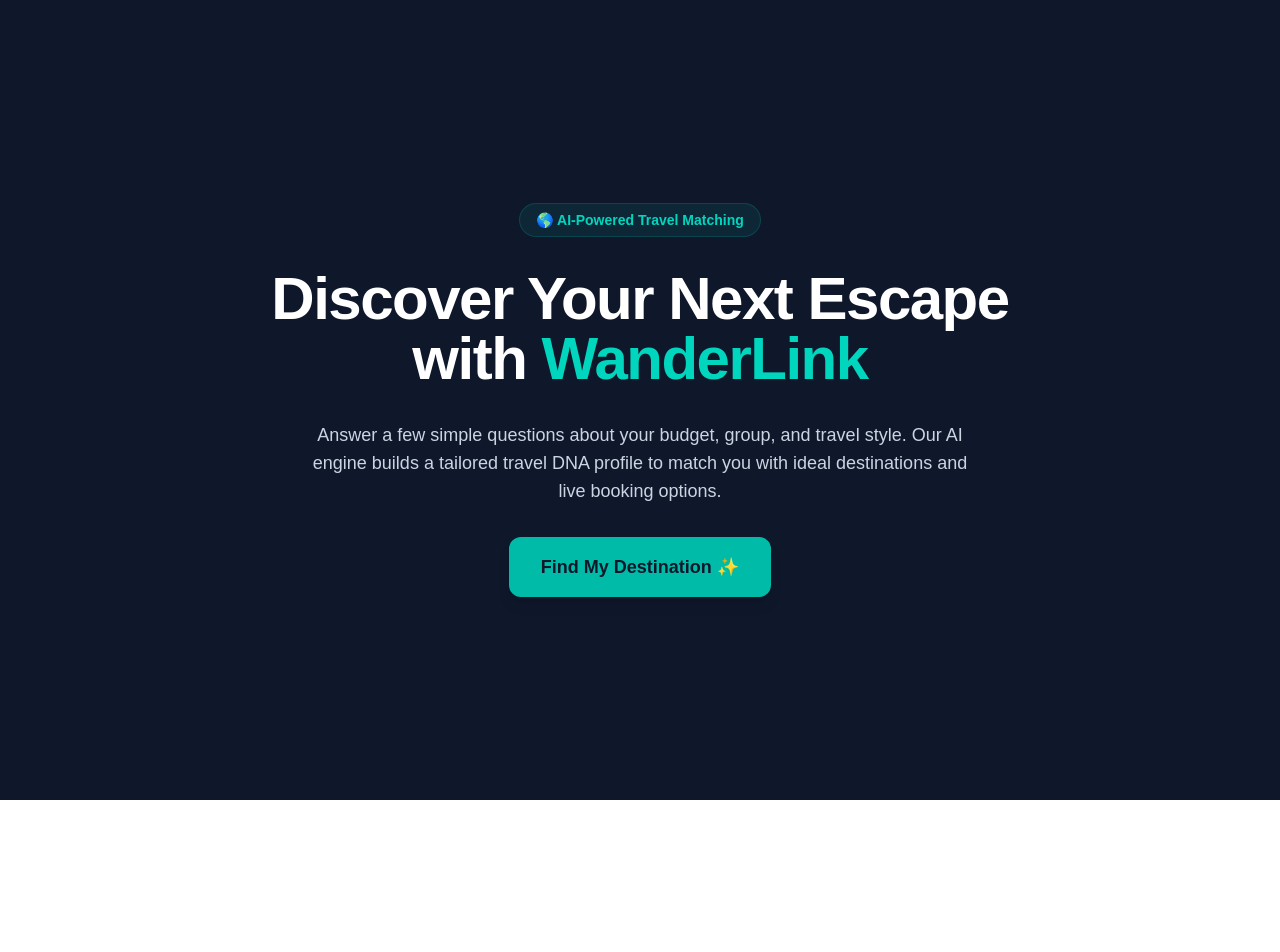
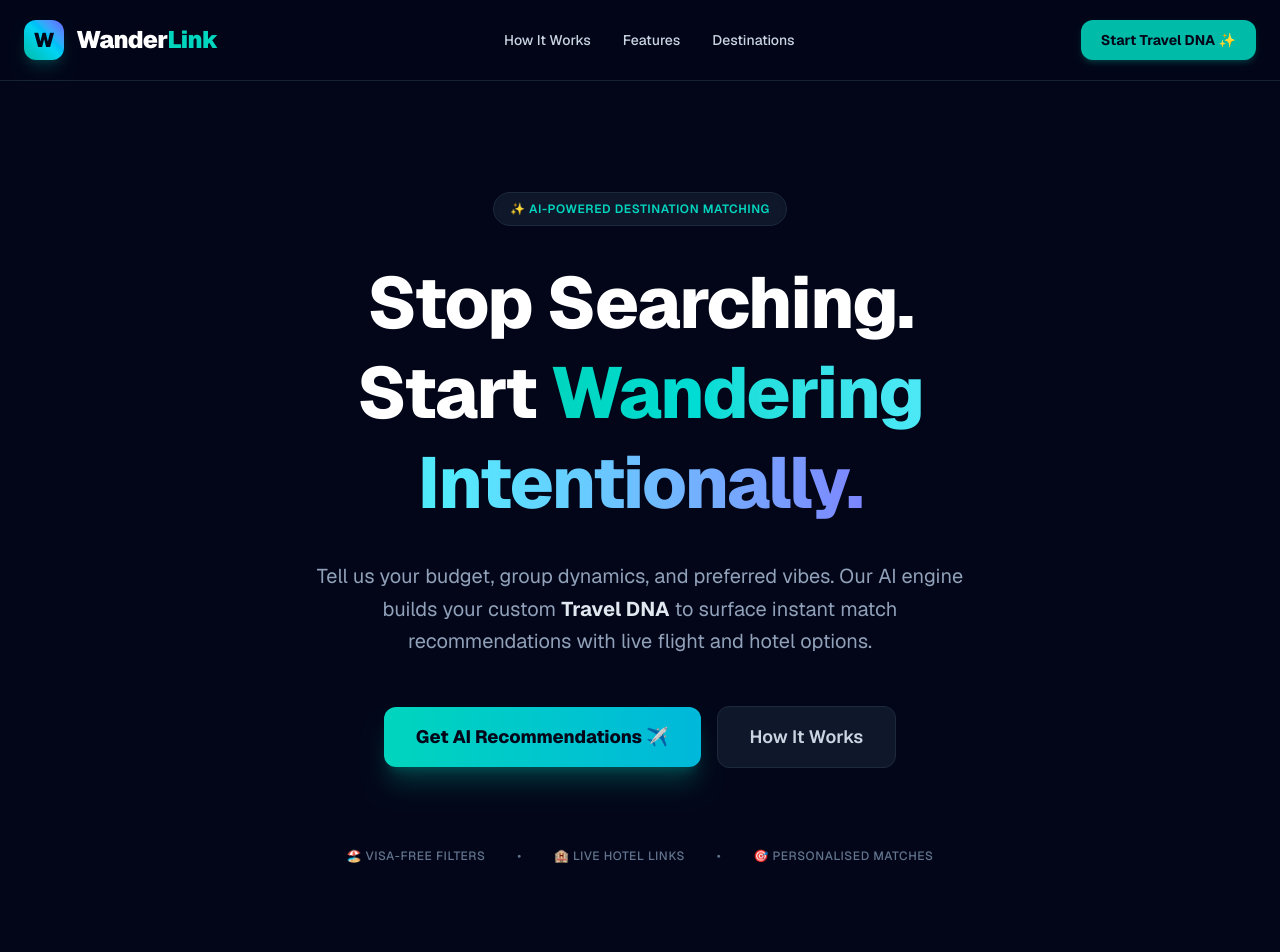
Before and after one commit to BanerjeeArindam/wanderlink, a Next.js app: page / in a window 1280 px wide. Shown: the top 952 px of the page. Before the commit the page ends 800 px from the top, so only its background shows below. Built offline with nearby package versions, Linux system fonts and the light colour scheme.

Commit message:
Build modern landing page with hero, features, and image cards

```diff
--- a/app/page.tsx
+++ b/app/page.tsx
@@ -2,26 +2,193 @@
 
 export default function Home() {
   return (
-    <main className="min-h-screen bg-slate-900 text-white flex flex-col justify-center items-center px-6 text-center">
-      <div className="max-w-3xl space-y-8">
-        <span className="bg-teal-500/10 text-teal-400 border border-teal-500/20 text-sm font-semibold px-4 py-1.5 rounded-full inline-block">
-          🌎 AI-Powered Travel Matching
-        </span>
-        <h1 className="text-4xl sm:text-6xl font-extrabold tracking-tight">
-          Discover Your Next Escape with <span className="text-teal-400">WanderLink</span>
-        </h1>
-        <p className="text-lg text-slate-300 max-w-2xl mx-auto">
-          Answer a few simple questions about your budget, group, and travel style. Our AI engine builds a tailored travel DNA profile to match you with ideal destinations and live booking options.
-        </p>
-        <div>
+    <div className="min-h-screen bg-slate-950 text-slate-100 font-sans selection:bg-teal-500 selection:text-slate-950">
+
+      {/* 🧭 NAVIGATION BAR */}
+      <nav className="fixed top-0 left-0 right-0 z-50 bg-slate-950/80 backdrop-blur-md border-b border-slate-800/80">
+        <div className="max-w-7xl mx-auto px-6 h-20 flex justify-between items-center">
+          <div className="flex items-center space-x-3">
+            <div className="w-10 h-10 rounded-xl bg-gradient-to-tr from-teal-500 via-cyan-400 to-indigo-500 flex items-center justify-center text-slate-950 font-black text-xl shadow-lg shadow-teal-500/20">
+              W
+            </div>
+            <span className="text-2xl font-black tracking-tight text-white">
+              Wander<span className="text-teal-400">Link</span>
+            </span>
+          </div>
+
+          <div className="hidden md:flex items-center space-x-8 text-sm font-medium text-slate-300">
+            <a href="#how-it-works" className="hover:text-teal-400 transition-colors">How It Works</a>
+            <a href="#features" className="hover:text-teal-400 transition-colors">Features</a>
+            <a href="#styles" className="hover:text-teal-400 transition-colors">Destinations</a>
+          </div>
+
           <Link
             href="/questionnaire"
-            className="inline-block bg-teal-500 hover:bg-teal-400 text-slate-900 font-bold px-8 py-4 rounded-xl text-lg shadow-lg hover:shadow-teal-500/20 transition-all transform hover:-translate-y-0.5"
+            className="px-5 py-2.5 rounded-xl bg-teal-500 hover:bg-teal-400 text-slate-950 font-bold text-sm shadow-md shadow-teal-500/20 hover:shadow-teal-500/40 transition-all transform hover:-translate-y-0.5"
           >
-            Find My Destination ✨
+            Start Travel DNA ✨
           </Link>
         </div>
-      </div>
-    </main>
+      </nav>
+
+      {/* 🌟 HERO SECTION */}
+      <section className="relative pt-36 pb-24 md:pt-48 md:pb-36 overflow-hidden">
+        {/* Glowing Background Gradients */}
+        <div className="absolute top-1/4 left-1/2 -translate-x-1/2 -translate-y-1/2 w-[600px] h-[600px] bg-gradient-to-tr from-teal-500/20 via-cyan-500/10 to-indigo-500/20 rounded-full blur-3xl -z-10 pointer-events-none" />
+
+        <div className="max-w-5xl mx-auto px-6 text-center space-y-8">
+          <div className="inline-flex items-center space-x-2 px-4 py-2 rounded-full bg-slate-900 border border-slate-800 text-teal-400 text-xs font-semibold uppercase tracking-wider shadow-inner">
+            <span>✨ AI-Powered Destination Matching</span>
+          </div>
+
+          <h1 className="text-4xl sm:text-6xl md:text-7xl font-extrabold tracking-tight text-white leading-tight">
+            Stop Searching. <br />
+            Start <span className="text-transparent bg-clip-text bg-gradient-to-r from-teal-400 via-cyan-300 to-indigo-400">Wandering Intentionally.</span>
+          </h1>
+
+          <p className="text-lg sm:text-xl text-slate-400 max-w-2xl mx-auto font-normal leading-relaxed">
+            Tell us your budget, group dynamics, and preferred vibes. Our AI engine builds your custom <strong className="text-slate-200">Travel DNA</strong> to surface instant match recommendations with live flight and hotel options.
+          </p>
+
+          <div className="pt-4 flex flex-col sm:flex-row justify-center items-center gap-4">
+            <Link
+              href="/questionnaire"
+              className="w-full sm:w-auto px-8 py-4 rounded-xl bg-gradient-to-r from-teal-400 to-cyan-500 text-slate-950 font-extrabold text-lg shadow-xl shadow-teal-500/25 hover:shadow-teal-500/40 hover:scale-105 transition-all"
+            >
+              Get AI Recommendations ✈️
+            </Link>
+            <a
+              href="#how-it-works"
+              className="w-full sm:w-auto px-8 py-4 rounded-xl bg-slate-900 hover:bg-slate-800 text-slate-300 font-semibold text-lg border border-slate-800 transition-colors"
+            >
+              How It Works
+            </a>
+          </div>
+
+          {/* Social Proof Bar */}
+          <div className="pt-12 flex justify-center items-center space-x-8 text-slate-500 text-xs font-medium uppercase tracking-wider">
+            <span>🏖️ Visa-Free Filters</span>
+            <span>•</span>
+            <span>🏨 Live Hotel Links</span>
+            <span>•</span>
+            <span>🎯 Personalised Matches</span>
+          </div>
+        </div>
+      </section>
+
+      {/* 🖼️ FEATURE HIGHLIGHT CARDS */}
+      <section id="features" className="py-20 bg-slate-900/50 border-y border-slate-800/60">
+        <div className="max-w-7xl mx-auto px-6">
+          <div className="text-center max-w-2xl mx-auto mb-16 space-y-3">
+            <h2 className="text-3xl font-bold text-white sm:text-4xl">Built for Modern Explorers</h2>
+            <p className="text-slate-400">WanderLink turns broad travel ideas into tailored, ready-to-book itineraries.</p>
+          </div>
+
+          <div className="grid grid-cols-1 md:grid-cols-3 gap-8">
+            {/* Card 1 */}
+            <div className="bg-slate-900 p-8 rounded-2xl border border-slate-800 hover:border-teal-500/50 transition-all hover:-translate-y-1">
+              <div className="w-12 h-12 rounded-xl bg-teal-500/10 border border-teal-500/20 flex items-center justify-center text-teal-400 text-2xl mb-6">
+                🧬
+              </div>
+              <h3 className="text-xl font-bold text-white mb-2">Travel DNA Engine</h3>
+              <p className="text-slate-400 text-sm leading-relaxed">
+                Answering 8 simple questions creates a personalized preference vector matching your budget, climate preference, and group style.
+              </p>
+            </div>
+
+            {/* Card 2 */}
+            <div className="bg-slate-900 p-8 rounded-2xl border border-slate-800 hover:border-cyan-500/50 transition-all hover:-translate-y-1">
+              <div className="w-12 h-12 rounded-xl bg-cyan-500/10 border border-cyan-500/20 flex items-center justify-center text-cyan-400 text-2xl mb-6">
+                📸
+              </div>
+              <h3 className="text-xl font-bold text-white mb-2">Live Visual Matching</h3>
+              <p className="text-slate-400 text-sm leading-relaxed">
+                Receive real imagery, climate overviews, and top highlights sourced on-demand for every AI recommendation card.
+              </p>
+            </div>
+
+            {/* Card 3 */}
+            <div className="bg-slate-900 p-8 rounded-2xl border border-slate-800 hover:border-indigo-500/50 transition-all hover:-translate-y-1">
+              <div className="w-12 h-12 rounded-xl bg-indigo-500/10 border border-indigo-500/20 flex items-center justify-center text-indigo-400 text-2xl mb-6">
+                🔗
+              </div>
+              <h3 className="text-xl font-bold text-white mb-2">One-Click Booking</h3>
+              <p className="text-slate-400 text-sm leading-relaxed">
+                Seamlessly jump from match cards into Booking.com, Viator, and eSIM providers with pre-filled search queries.
+              </p>
+            </div>
+          </div>
+        </div>
+      </section>
+
+      {/* 🌴 DESTINATION STYLES SHOWCASE */}
+      <section id="styles" className="py-24">
+        <div className="max-w-7xl mx-auto px-6">
+          <div className="flex flex-col md:flex-row justify-between items-start md:items-end mb-12">
+            <div>
+              <span className="text-teal-400 font-bold text-sm tracking-widest uppercase">Endless Possibilities</span>
+              <h2 className="text-3xl font-extrabold text-white sm:text-4xl mt-1">Every Vibe, Handled</h2>
+            </div>
+            <p className="text-slate-400 max-w-md mt-4 md:mt-0 text-sm">
+              Whether you need family-friendly beaches, solo mountain escapes, or luxury cultural tours.
+            </p>
+          </div>
+
+          <div className="grid grid-cols-1 sm:grid-cols-2 lg:grid-cols-4 gap-6">
+            {[
+              { title: 'Tropical Beaches', img: 'https://images.unsplash.com/photo-1507525428034-b723cf961d3e?w=600', tag: 'Relaxation' },
+              { title: 'Mountain Adventures', img: 'https://images.unsplash.com/photo-1464822759023-fed622ff2c3b?w=600', tag: 'Nature' },
+              { title: 'Cultural Cities', img: 'https://images.unsplash.com/photo-1477959858617-67f30ac4ce78?w=600', tag: 'Food & Sightseeing' },
+              { title: 'Family Theme Parks', img: 'https://images.unsplash.com/photo-1513836279014-a89f7a76ae86?w=600', tag: 'Kids & Fun' },
+            ].map((card, idx) => (
+              <div key={idx} className="group relative h-80 rounded-2xl overflow-hidden shadow-xl">
+                <img
+                  src={card.img}
+                  alt={card.title}
+                  className="w-full h-full object-cover group-hover:scale-110 transition-transform duration-500"
+                />
+                <div className="absolute inset-0 bg-gradient-to-t from-slate-950 via-slate-950/30 to-transparent opacity-80 group-hover:opacity-90 transition-opacity" />
+                <div className="absolute bottom-6 left-6 right-6">
+                  <span className="text-xs font-semibold px-2.5 py-1 rounded-md bg-teal-500/20 text-teal-300 border border-teal-500/30">
+                    {card.tag}
+                  </span>
+                  <h3 className="text-xl font-bold text-white mt-2">{card.title}</h3>
+                </div>
+              </div>
+            ))}
+          </div>
+        </div>
+      </section>
+
+      {/* 🚀 CALL TO ACTION BANNER */}
+      <section className="py-20 bg-gradient-to-r from-teal-900/40 via-slate-900 to-indigo-900/40 border-t border-slate-800">
+        <div className="max-w-4xl mx-auto px-6 text-center space-y-6">
+          <h2 className="text-3xl font-extrabold text-white sm:text-5xl">Ready to Find Your Next Destination?</h2>
+          <p className="text-slate-300 text-base sm:text-lg max-w-xl mx-auto">
+            Take our 2-minute questionnaire and let our AI match engine do the heavy lifting.
+          </p>
+          <div>
+            <Link
+              href="/questionnaire"
+              className="inline-block px-8 py-4 rounded-xl bg-teal-400 hover:bg-teal-300 text-slate-950 font-black text-lg shadow-xl shadow-teal-500/20 hover:scale-105 transition-all"
+            >
+              Build My Travel DNA Now 🌴
+            </Link>
+          </div>
+        </div>
+      </section>
+
+      {/* 🦶 FOOTER */}
+      <footer className="py-8 bg-slate-950 border-t border-slate-900 text-center text-xs text-slate-600">
+        <div className="max-w-7xl mx-auto px-6 flex flex-col sm:flex-row justify-between items-center gap-4">
+          <p>© {new Date().getFullYear()} WanderLink Travel. All rights reserved.</p>
+          <div className="flex space-x-6">
+            <Link href="/questionnaire" className="hover:text-slate-400">Quiz</Link>
+            <a href="#features" className="hover:text-slate-400">Features</a>
+          </div>
+        </div>
+      </footer>
+
+    </div>
   );
 }
```
